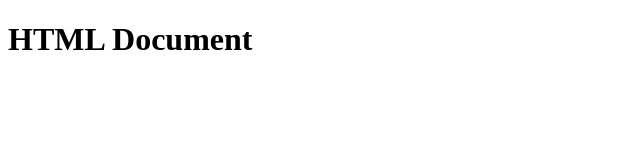
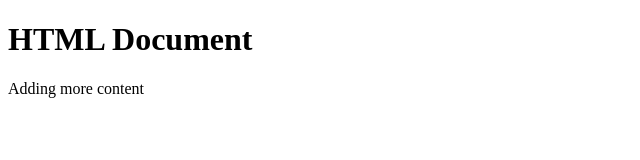
Before and after one commit to kittylau406/round2, a plain HTML site: page index.html in a window 1280 px wide. Shown: the whole page, without its empty margins (0-640 px from the left). Drawn offline with Linux system fonts and the light colour scheme.

Commit message:
adding new conent

```diff
--- a/index.html
+++ b/index.html
@@ -5,5 +5,6 @@
 	</head>
 	<body>
 		<h1>HTML Document</h1>
+		<p>Adding more content</p>
 	</body>
 </html>
```
